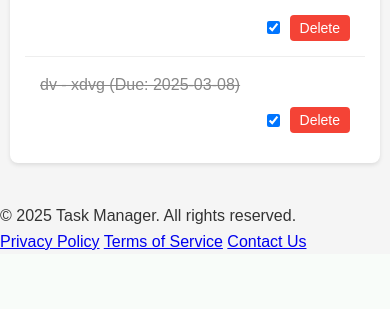
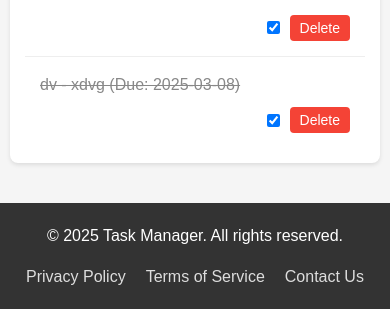
Before and after one commit to ankit-modi39/TaskManager, a Flask app: page / in a window 390 px wide. Shown: the part 756-1065 px from the top of the page. Before the commit the page ends 1006 px from the top, so only its background shows below. Run offline with Flask 3, Linux system fonts and the light colour scheme; a user stored in the database is signed in.

Commit message:
updatedFooter

```diff
--- a/static/css/style.css
+++ b/static/css/style.css
@@ -475,6 +475,41 @@ button:hover {
     text-decoration: underline;
 }
 
+footer {
+    flex-shrink: 0; /* Prevents the footer from shrinking */
+    background-color: #333;
+    color: white;
+    padding: 20px 0;
+    width: 100%;
+}
+
+.footer-content {
+    max-width: 1200px;
+    margin: 0 auto;
+    padding: 0 20px;
+    display: flex;
+    justify-content: space-between;
+    align-items: center;
+    flex-wrap: wrap;
+}
+
+.footer-links {
+    display: flex;
+    gap: 20px;
+}
+
+.footer-links a {
+    color: #ddd;
+    text-decoration: none;
+    transition: color 0.3s;
+}
+
+.footer-links a:hover {
+    color: #fff;
+    text-decoration: underline;
+}
+
+
 /* Responsive Design */
 @media (max-width: 768px) {
     .nav-left h1 {
@@ -499,6 +534,14 @@ button:hover {
         width: 100%;
         justify-content: flex-end;
     }
+    .footer-content {
+        flex-direction: column;
+        text-align: center;
+    }
+
+    .footer-links {
+        margin-top: 15px;
+    }
 }
 .notification-container {
     position: fixed;
```
